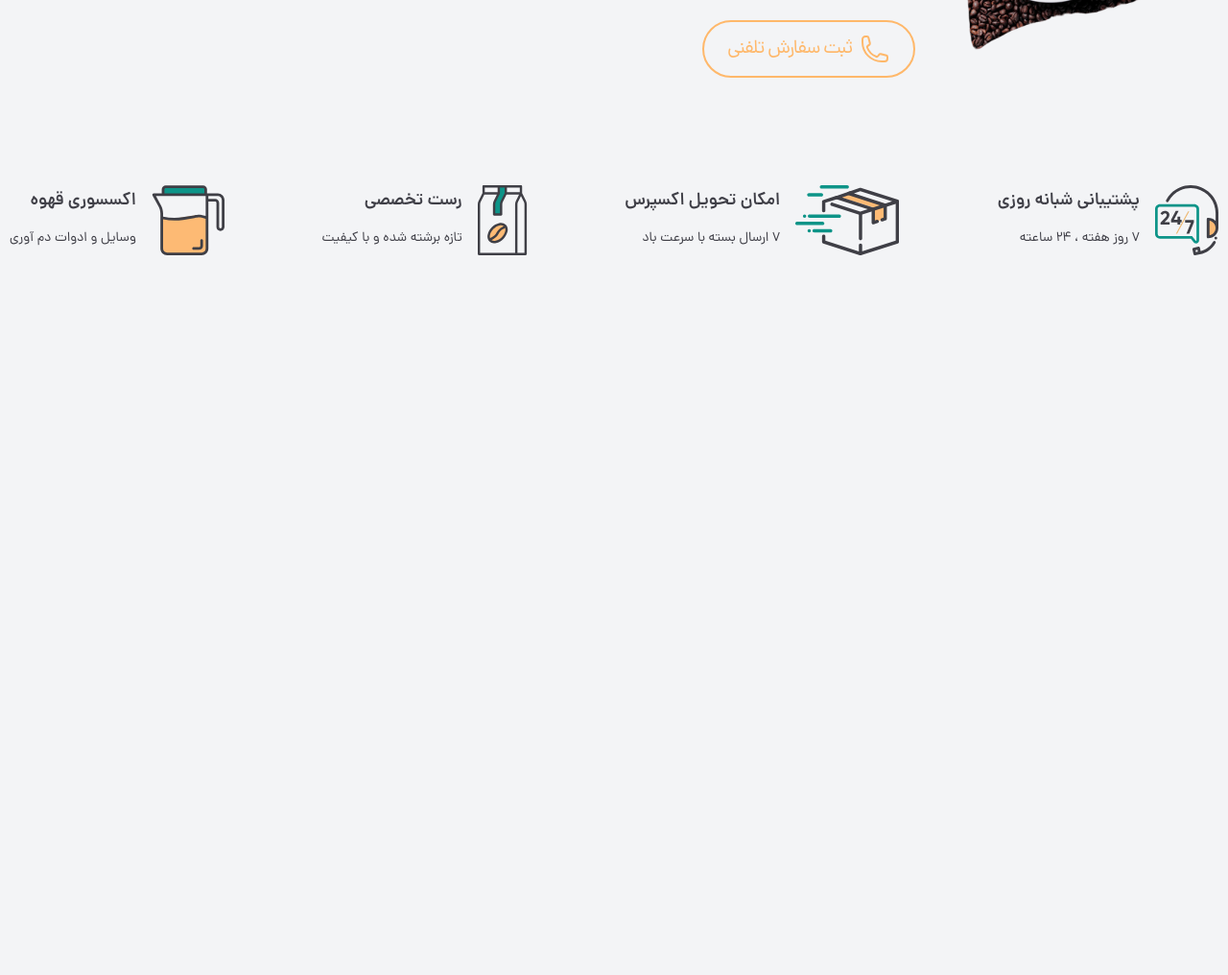
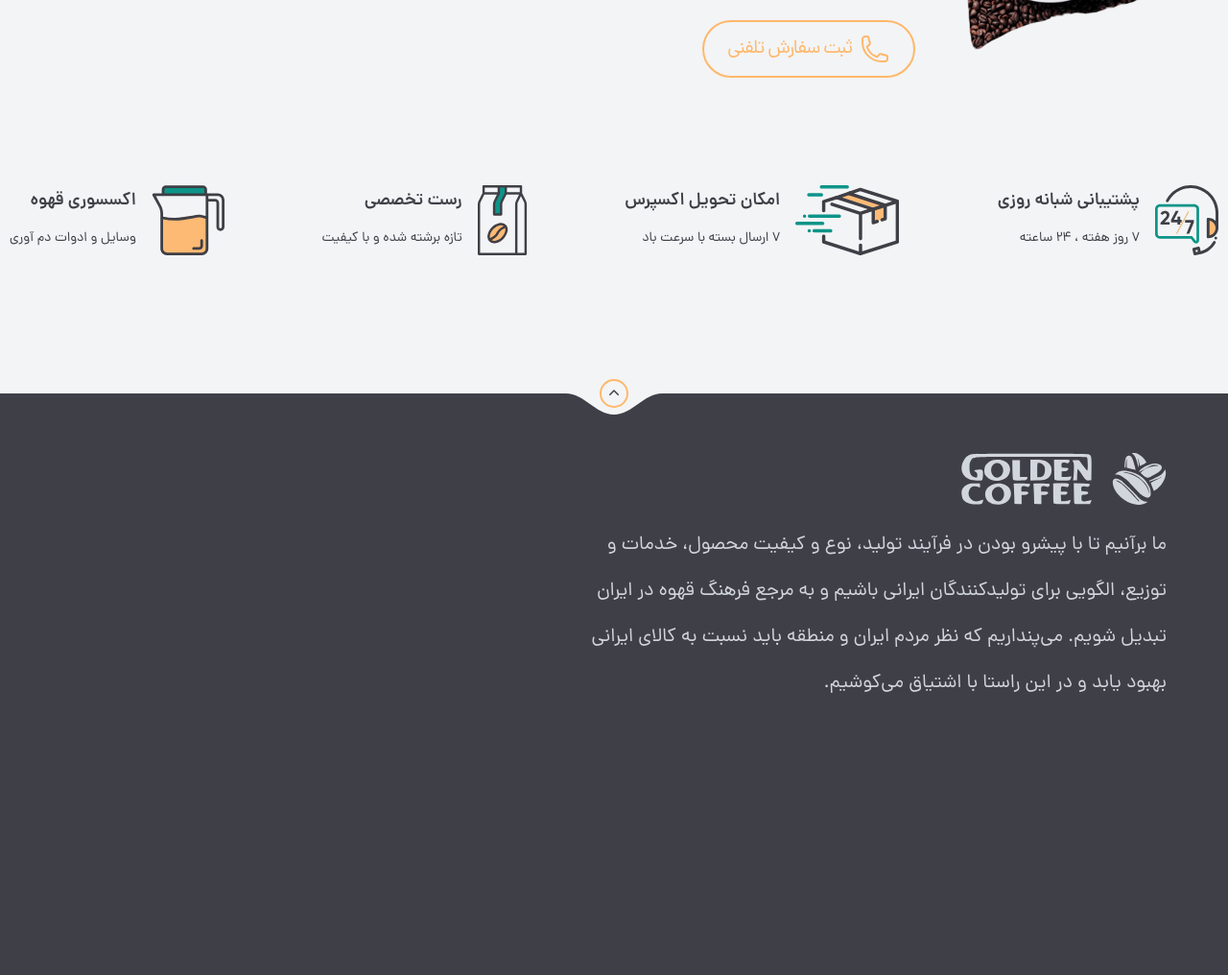
Before and after one commit to MasoudAkbarii/coffee-shop, a website: page public/index.html in a window 1280 px wide. Shown: the part 4343-5359 px from the top of the page at 96% size. Before the commit the page ends 4753 px from the top, so only its background shows below. Drawn offline with nearby package versions, Linux system fonts and the light colour scheme; files that its build step writes are made by us from their sources.

Commit message:
starting footer section

```diff
--- a/public/index.html
+++ b/public/index.html
@@ -418,6 +418,12 @@
           stroke-linejoin="round"
           d="M2.25 6.75c0 8.284 6.716 15 15 15h2.25a2.25 2.25 0 0 0 2.25-2.25v-1.372c0-.516-.351-.966-.852-1.091l-4.423-1.106c-.44-.11-.902.055-1.173.417l-.97 1.293c-.282.376-.769.542-1.21.38a12.035 12.035 0 0 1-7.143-7.143c-.162-.441.004-.928.38-1.21l1.293-.97c.363-.271.527-.734.417-1.173L6.963 3.102a1.125 1.125 0 0 0-1.091-.852H4.5A2.25 2.25 0 0 0 2.25 4.5v2.25Z"
         />
+      </symbol>
+      <symbol id="curve-footer" xmlns="http://www.w3.org/2000/svg" width="100" height="22" viewBox="0 0 100 22" fill="currentColor">
+      <path d="M50 22C31 22 19 -3.26655e-06 1.9233e-06 -3.02023e-06L100 -3.8147e-06C81.25 -5.45387e-06 69 22 50 22Z" fill="currentColor"/>
+      </symbol>
+      <symbol id="chevron-up-mini" xmlns="http://www.w3.org/2000/svg" viewBox="0 0 20 20" fill="currentColor" class="size-5">
+       <path fill-rule="evenodd" d="M9.47 6.47a.75.75 0 0 1 1.06 0l4.25 4.25a.75.75 0 1 1-1.06 1.06L10 8.06l-3.72 3.72a.75.75 0 0 1-1.06-1.06l4.25-4.25Z" clip-rule="evenodd" />
       </symbol>
     </svg>
     <!-- app header -->
@@ -2591,6 +2597,32 @@
         </div>
       </section>
     </main>
+    <!-- app footer -->
+<footer class="relative bg-zinc-700 py-8 md:pb-11 md:pt-[62px]">
+        <svg class="absolute top-0 left-0 right-0 hidden md:block mx-auto text-gray-100 dark:text-zinc-800 w-[100px] h-[22px]">
+          <use xlink:href="#curve-footer"></use>
+        </svg>
+        <div class="absolute top-0 hidden md:flex items-center circle--main justify-center size-[30px] border-2 rounded-full border-orange-300 -translate-y-2/4">
+          <svg class="size-5 text-zinc-700 dark:text-white">
+            <use xlink:href="#chevron-up-mini"></use>
+          </svg>
+        </div>
+        <div class="flex justify-between w-[98%] lg:w-[90%] px-4 lg:px-0 mx-auto h-[500px] text-gray-300 ">
+          <div>
+            <div class="inline-flex gap-x-5 mb-6 md:mb-4.5 text-gray-300 hover:text-orange-300 transition-all delay-75">
+            <svg class="w-[57px] h-[54px]">
+              <use xlink:href="#logo"></use>
+            </svg>
+            <svg class="w-[138px] h-[54px]">
+              <use xlink:href="#logo-type"></use>
+            </svg>
+          </div>
+            <p class="max-w-[606px] text-lg/7 md:text-xl/[48px]">ما برآنیم تا با پیشرو بودن در فرآیند تولید، نوع و کیفیت محصول، خدمات و توزیع، الگویی برای تولیدکنندگان ایرانی باشیم و به مرجع فرهنگ قهوه در ایران تبدیل شویم. می‌پنداریم که نظر مردم ایران و منطقه باید نسبت به کالای ایرانی بهبود یابد و در این راستا با اشتیاق می‌کوشیم.</p>
+          </div>
+
+        </div>
+</footer>
+
     <div class="overlay"></div>
     <script src="scripts/app.js"></script>
     <script src="scripts/swiper-bundle.min.js"></script>
--- a/src/input.css
+++ b/src/input.css
@@ -55,6 +55,7 @@
   --breakpoint-xs: 480px;
   --breakpoint-2xl: initial;
   /* spacing */
+  --spacing-4.5: 1.125rem;
   --spacing-25: 6.25rem;
   --spacing-50: 12.5rem;
 }
```
